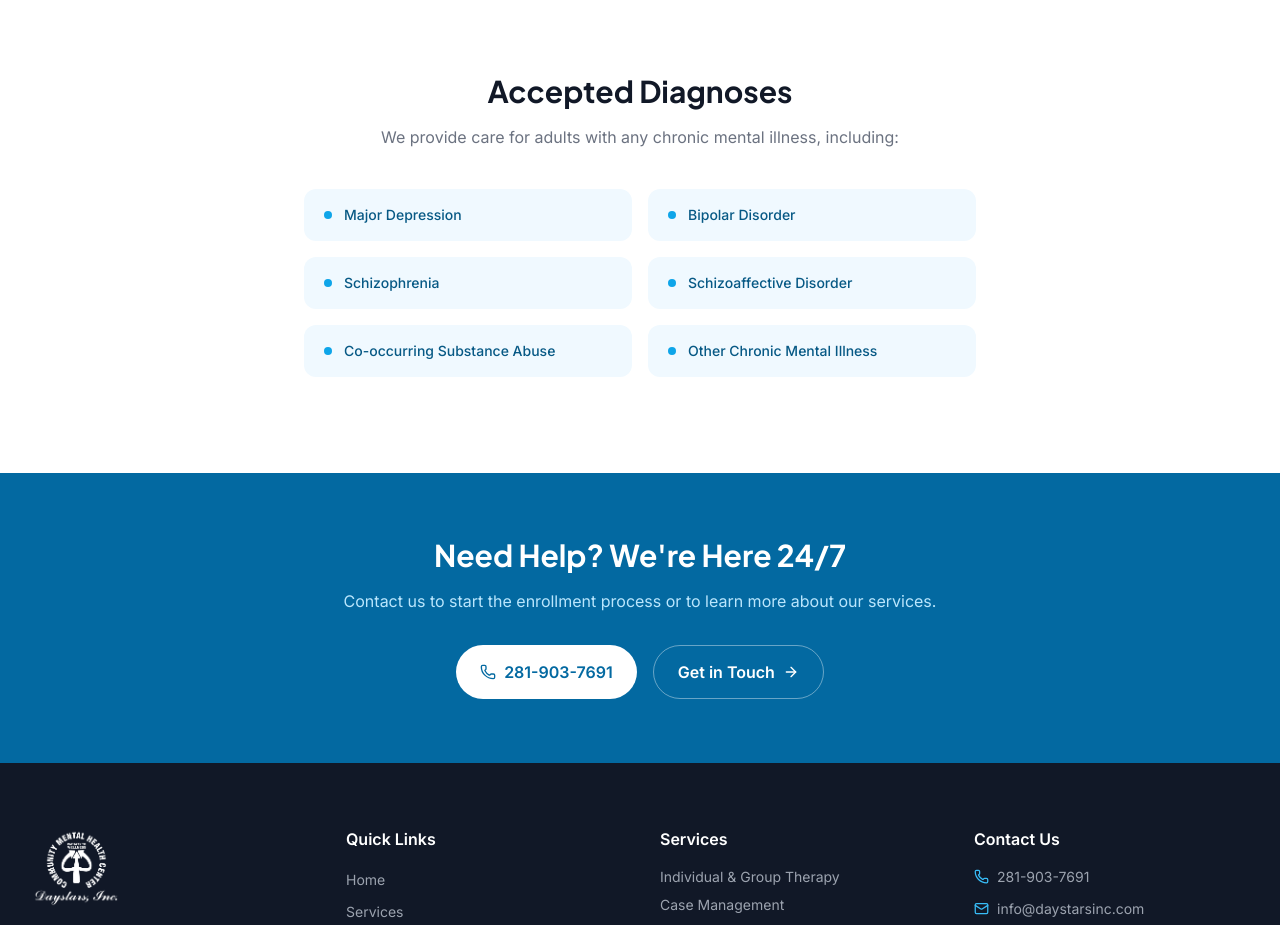
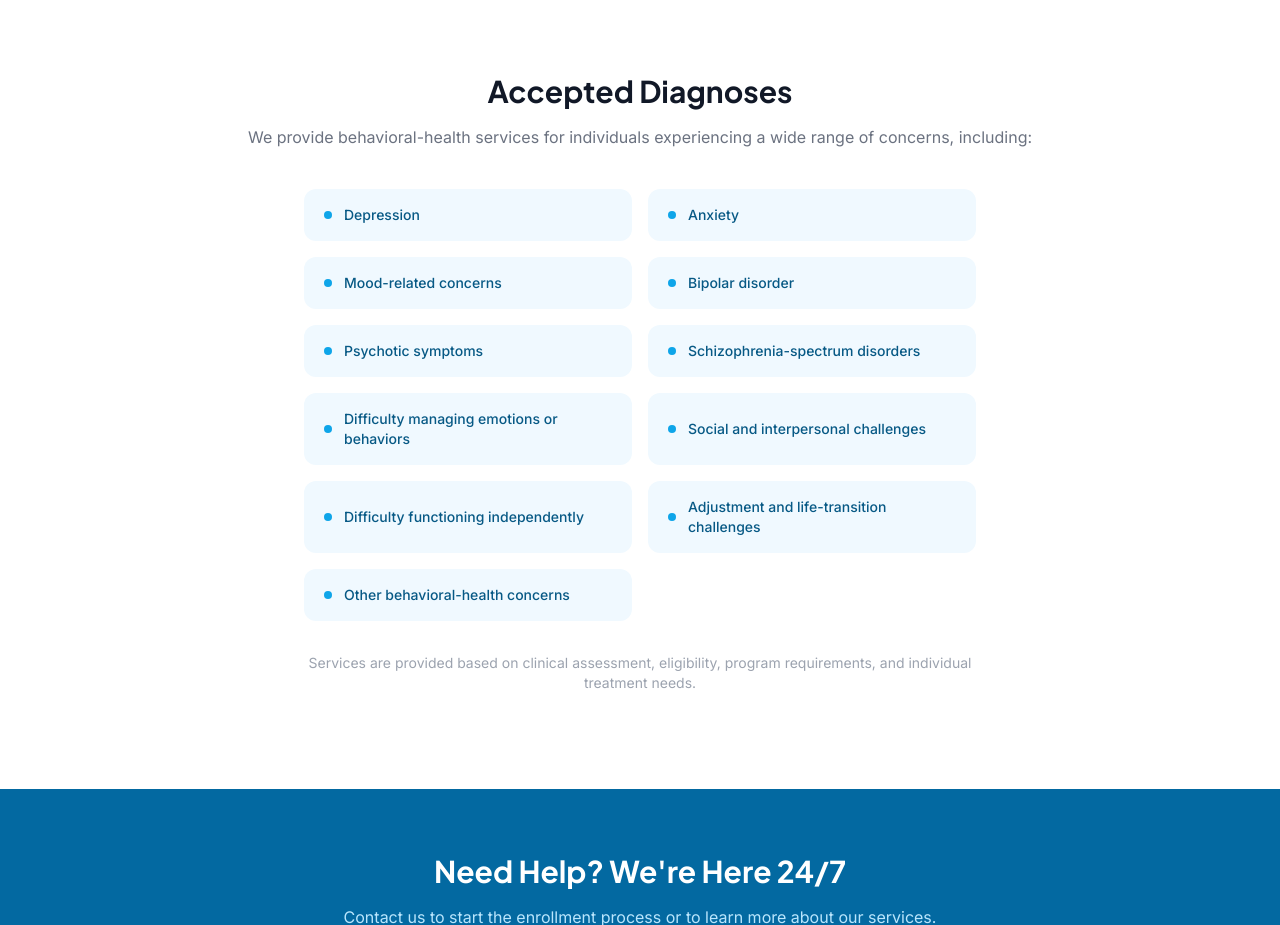
Before and after one commit to hyfydesigns/DayStarsWebsite, a React (Vite) app in the folder client/: page /services in a window 1280 px wide. Shown: the part 820-1745 px from the top of the page. Built offline with nearby package versions, Linux system fonts and the light colour scheme; no server answers.

Commit message:
Update Accepted Diagnoses section with official behavioral-health content
Co-Authored-By: Claude Sonnet 4.6 <noreply@anthropic.com>

```diff
--- a/client/src/pages/Services.tsx
+++ b/client/src/pages/Services.tsx
@@ -80,15 +80,16 @@ export default function Services() {
       <section className="py-20 lg:py-24">
         <div className="max-w-4xl mx-auto px-4 sm:px-6 lg:px-8 text-center">
           <h2 className="font-display text-3xl font-bold text-gray-900 mb-4">Accepted Diagnoses</h2>
-          <p className="text-gray-500 mb-10">We provide care for adults with any chronic mental illness, including:</p>
-          <div className="grid sm:grid-cols-2 gap-4 text-left max-w-2xl mx-auto">
-            {['Major Depression', 'Bipolar Disorder', 'Schizophrenia', 'Schizoaffective Disorder', 'Co-occurring Substance Abuse', 'Other Chronic Mental Illness'].map(d => (
+          <p className="text-gray-500 mb-10">We provide behavioral-health services for individuals experiencing a wide range of concerns, including:</p>
+          <div className="grid sm:grid-cols-2 gap-4 text-left max-w-2xl mx-auto mb-8">
+            {['Depression', 'Anxiety', 'Mood-related concerns', 'Bipolar disorder', 'Psychotic symptoms', 'Schizophrenia-spectrum disorders', 'Difficulty managing emotions or behaviors', 'Social and interpersonal challenges', 'Difficulty functioning independently', 'Adjustment and life-transition challenges', 'Other behavioral-health concerns'].map(d => (
               <div key={d} className="flex items-center gap-3 bg-primary-50 rounded-xl px-5 py-4">
                 <div className="w-2 h-2 rounded-full bg-primary-500 flex-shrink-0" />
                 <span className="text-primary-800 font-medium text-sm">{d}</span>
               </div>
             ))}
           </div>
+          <p className="text-gray-400 text-sm max-w-2xl mx-auto">Services are provided based on clinical assessment, eligibility, program requirements, and individual treatment needs.</p>
         </div>
       </section>
 
```
